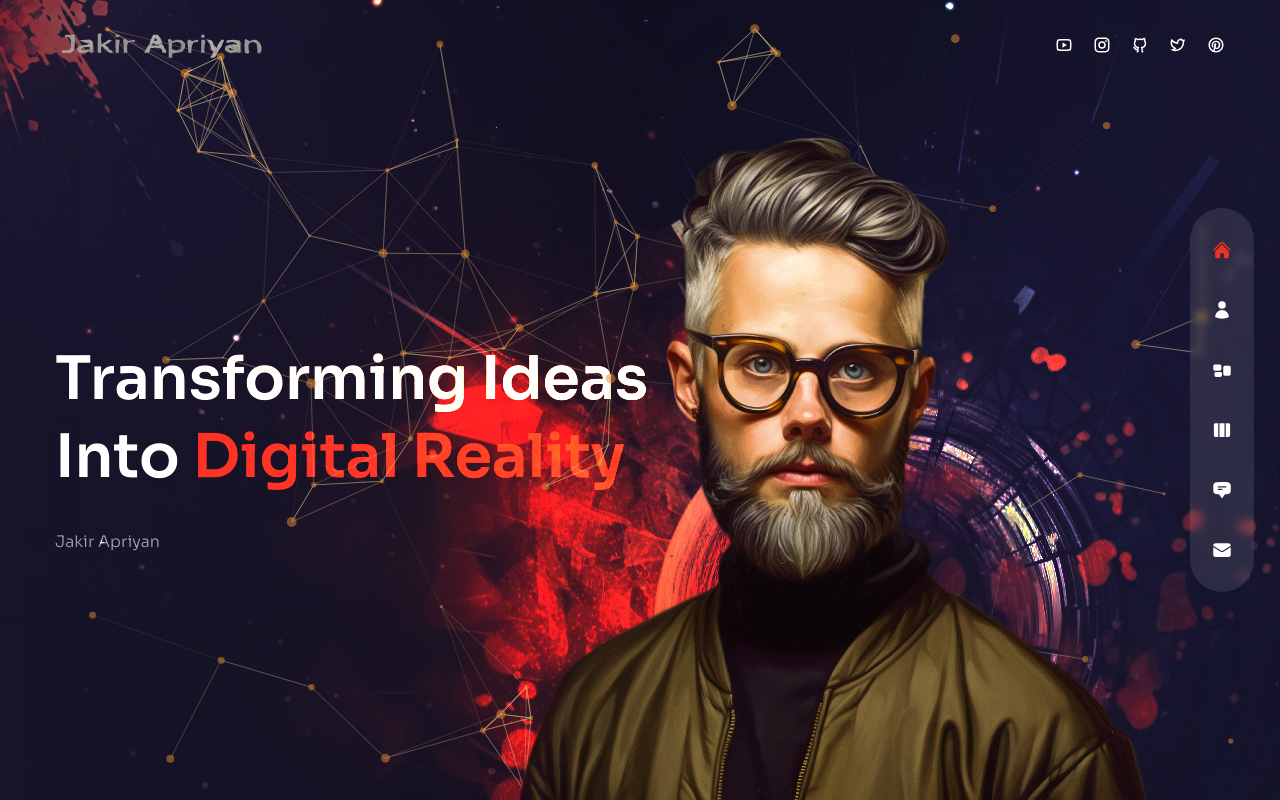
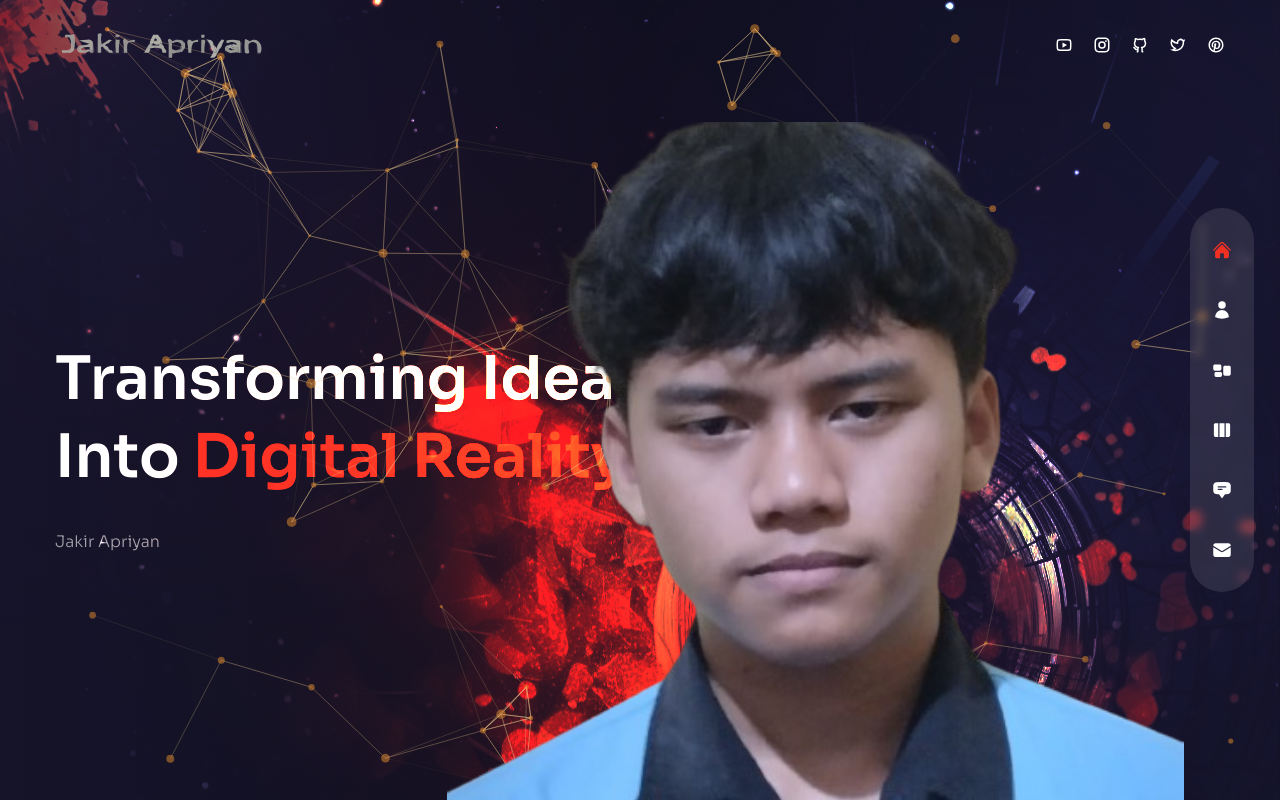
Before and after one commit to jakir442/portofolio-jkirr, a Next.js app: page / in a window 1280 px wide. Built offline with nearby package versions, Linux system fonts and the light colour scheme.

Commit message:
Update Avatar.js

```diff
--- a/components/Avatar.js
+++ b/components/Avatar.js
@@ -3,7 +3,7 @@ import Image from "next/image";
 
 const Avatar = () => {
   return <div className='hidden xl:flex xl:max-w-none'>
-    <Image src={'/avatar.png'} width={737} height={678} alt='' className='translate-z-0 w-full h-full' />
+    <Image src={'/foto.png'} width={433} height={576} alt='' className='translate-z-0 w-full h-full' />
   </div>;
 };
 
```
